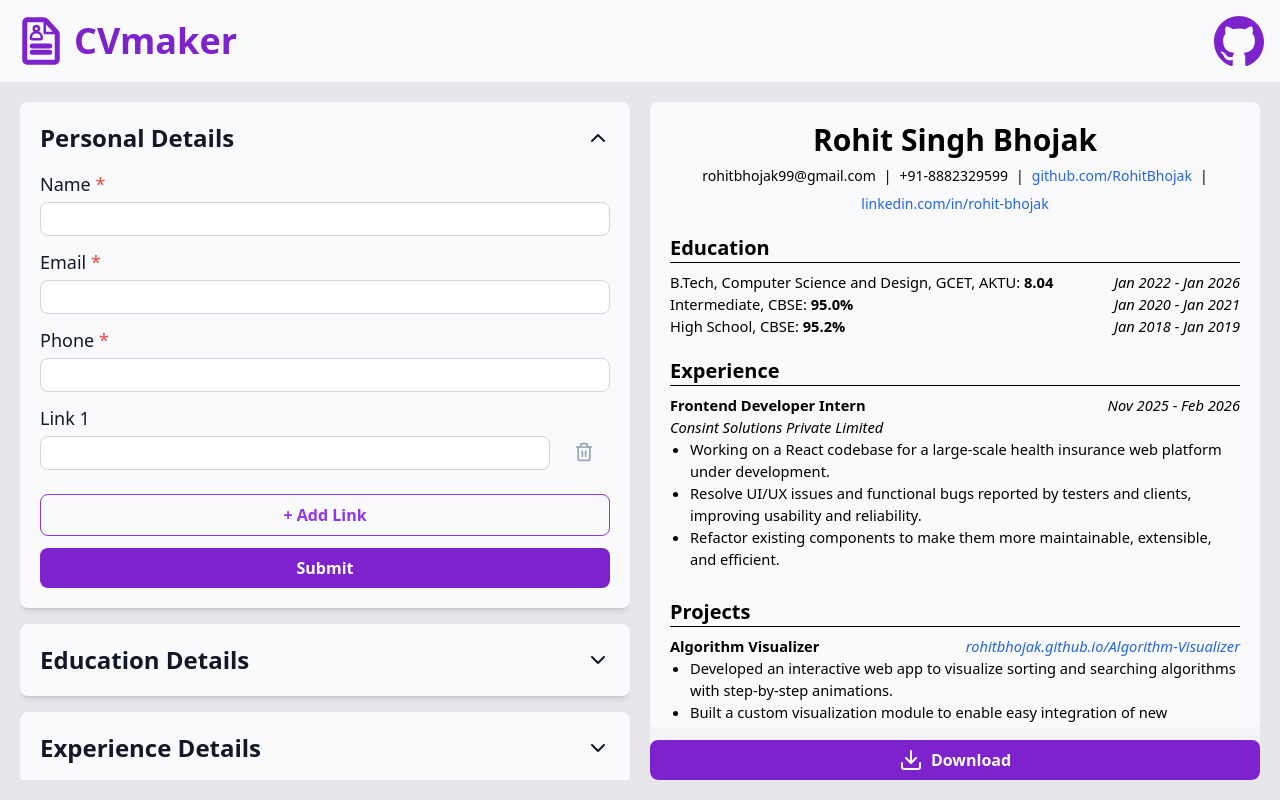
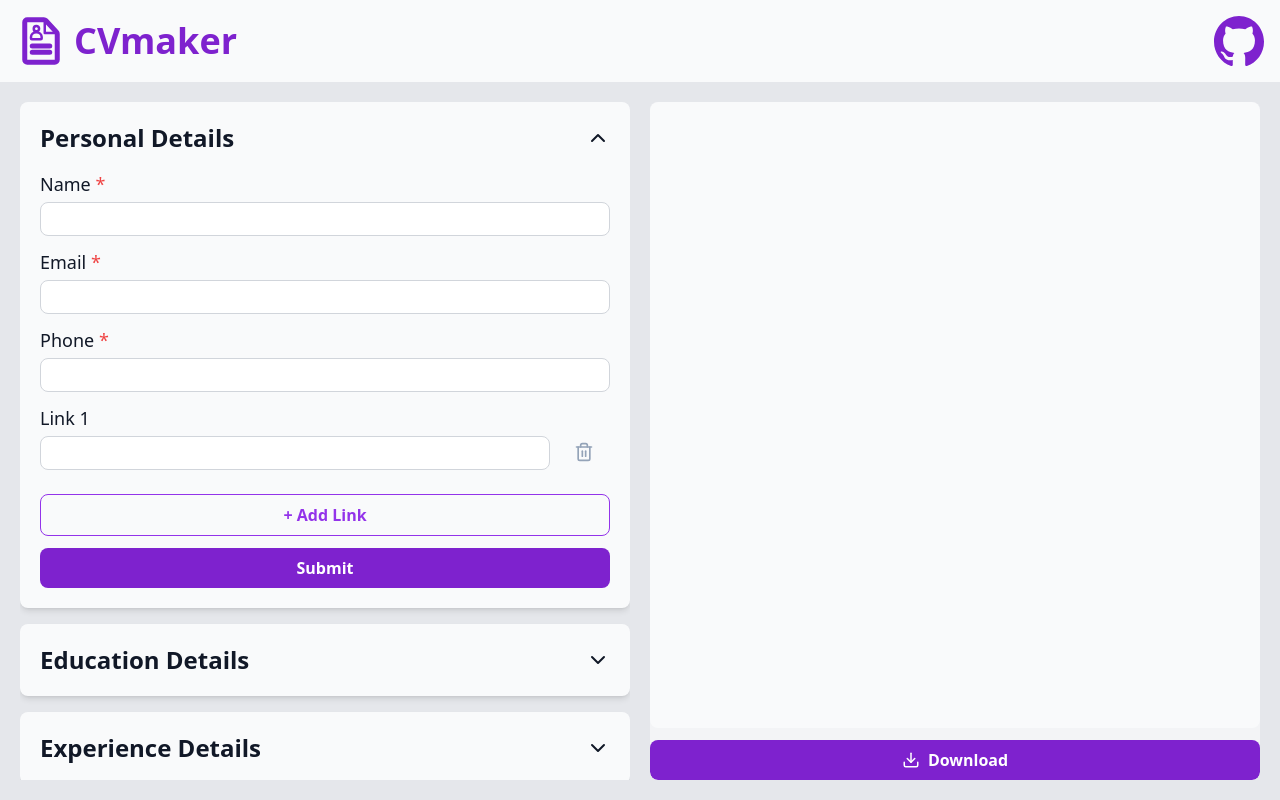
Before and after one commit to RohitBhojak/CVmaker, a React (Vite) app: page / in a window 1280 px wide. Built offline with nearby package versions, Linux system fonts and the light colour scheme.

Commit message:
Fix print preview

```diff
--- a/src/components/Main.jsx
+++ b/src/components/Main.jsx
@@ -4,7 +4,6 @@ import Tab from "./common/Tab.jsx";
 import { useImmer } from "use-immer";
 import { useState } from "react";
 import { Eye, Pencil } from "lucide-react";
-import example from "./example.js";
 
 export default function Main() {
   const [resume, setResume] = useImmer({
@@ -41,9 +40,9 @@ export default function Main() {
         <div
           className={`${
             activeTab === "preview" ? "block" : "hidden"
-          } lg:block h-full bg-gray-100 dark:bg-gray-800 rounded-lg overflow-hidden`}
+          } lg:block bg-gray-100 dark:bg-gray-800 rounded-lg overflow-hidden`}
         >
-          <Preview resume={example} />
+          <Preview resume={resume} />
         </div>
       </div>
     </main>
--- a/src/components/Preview/Preview.jsx
+++ b/src/components/Preview/Preview.jsx
@@ -1,61 +1,106 @@
+import { useRef, useState, useLayoutEffect } from "react";
+import { useReactToPrint } from "react-to-print";
+import { Download } from "lucide-react";
+import Button from "../common/Button";
 import PersonalPreview from "./PersonalPreview";
 import EducationPreview from "./EducationPreview";
 import ProjectsPreview from "./ProjectsPreview";
 import SkillsPreview from "./SkillsPreview";
 import AchievementsPreview from "./AchievementsPreview";
 import ExperiencePreview from "./ExperiencePreview";
-import { useReactToPrint } from "react-to-print";
-import { useRef } from "react";
-import { Download } from "lucide-react";
-import Button from "../common/Button";
 
 export default function Preview({ resume }) {
   const contentRef = useRef(null);
+  const containerRef = useRef(null);
+  const [dimensions, setDimensions] = useState({ scale: 1, scaledHeight: 0 });
+
+  useLayoutEffect(() => {
+    const updateSize = () => {
+      if (containerRef.current && contentRef.current) {
+        const containerWidth = containerRef.current.offsetWidth;
+        const targetWidth = 794; // 210mm in pixels at 96 DPI
+        const newScale = containerWidth / targetWidth;
+
+        // Get the height of the actual content and multiply by scale
+        const contentHeight = contentRef.current.offsetHeight;
+
+        setDimensions({
+          scale: newScale,
+          scaledHeight: contentHeight * newScale,
+        });
+      }
+    };
+
+    // Use ResizeObserver for better accuracy when window changes
+    const resizeObserver = new ResizeObserver(updateSize);
+    if (containerRef.current) resizeObserver.observe(containerRef.current);
+
+    updateSize();
+    return () => resizeObserver.disconnect();
+  }, [resume]); // Re-run if resume content changes
+
   const reactToPrintFn = useReactToPrint({
     contentRef,
     documentTitle: "resume",
     pageStyle: `
       @page {
         size: A4;
-      margin: 15mm;
+        margin: 0;
       }
       @media print {
         #preview {
-        background-color: white;
-        padding: 0;
+          transform: scale(1) !important; // Reset scale for printing
+          background-color: white !important; // Ensure white background
+        }
+
+        body {
+          background-color: white !important; // Ensure white background
         }
       }
     `,
   });
+
   return (
-    <div className="h-full flex flex-col">
+    <div className="h-full flex flex-col bg-gray-100 dark:bg-gray-900">
+      {/* Scrollable Area */}
+      <div
+        ref={containerRef}
+        className="flex-1 overflow-y-auto bg-gray-100 dark:bg-gray-900 rounded-lg"
+      >
+        <div
+          style={{
+            height: `${dimensions.scaledHeight}px`, // Wraps the scaled content tightly
+            width: "100%",
+          }}
+          className="relative"
+        >
           <div
             ref={contentRef}
-        className="lg:overflow-y-auto flex flex-col gap-5 bg-gray-50 rounded-lg p-5 h-full"
+            id="preview"
             style={{
+              width: "210mm",
+              minHeight: "297mm",
+              transform: `scale(${dimensions.scale})`,
+              transformOrigin: "top left",
               fontSize: "11pt",
             }}
-        id="preview"
+            className="bg-gray-50 flex flex-col gap-5 p-[15mm]"
           >
             {Object.keys(resume.personal).length > 0 && (
-          <PersonalPreview personal={resume.personal}></PersonalPreview>
+              <PersonalPreview personal={resume.personal} />
             )}
-        {resume.education.length > 0 && (
-          <EducationPreview education={resume.education}></EducationPreview>
-        )}
-        {resume.experience.length > 0 && (
-          <ExperiencePreview experience={resume.experience}></ExperiencePreview>
-        )}
-        {resume.projects.length > 0 && (
-          <ProjectsPreview projects={resume.projects}></ProjectsPreview>
-        )}
-        {resume.skills.length > 0 && <SkillsPreview skills={resume.skills}></SkillsPreview>}
+            {resume.education.length > 0 && <EducationPreview education={resume.education} />}
+            {resume.experience.length > 0 && <ExperiencePreview experience={resume.experience} />}
+            {resume.projects.length > 0 && <ProjectsPreview projects={resume.projects} />}
+            {resume.skills.length > 0 && <SkillsPreview skills={resume.skills} />}
             {resume.achievements.description?.trim().length > 0 && (
-          <AchievementsPreview achievements={resume.achievements}></AchievementsPreview>
+              <AchievementsPreview achievements={resume.achievements} />
             )}
           </div>
+        </div>
+      </div>
       <Button onClick={reactToPrintFn}>
-        <Download /> Download
+        <Download size={18} /> Download
       </Button>
     </div>
   );
```
Lines whose indentation alone changed are shown as unchanged.
